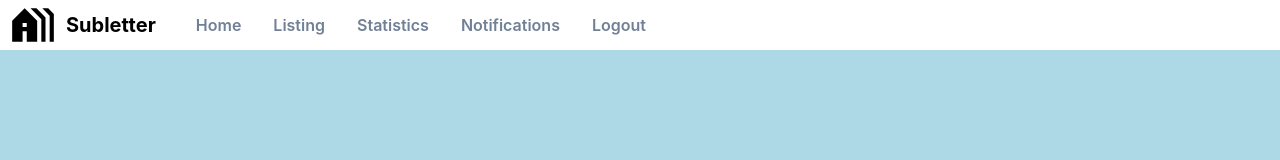
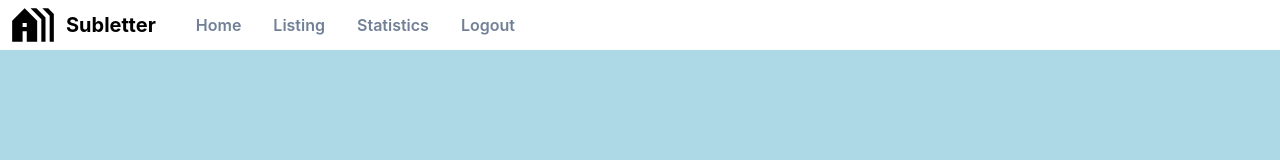
Before and after one commit to dilini-ranaweera/CIS-550-FINAL-PROJECT, a React (Create React App) app in the folder client/: page / in a window 1280 px wide. Shown: the top 160 px of the page. Built offline with nearby package versions, Linux system fonts and the light colour scheme.

Commit message:
remove notifications

```diff
--- a/client/src/components/NavBar.js
+++ b/client/src/components/NavBar.js
@@ -25,7 +25,7 @@ function Navbar() {
             {user && (
               <ButtonGroup variant="link" spacing="8">
                 <Button key="home" onClick={() => navigate('/')}>Home</Button>
-                {['Listing', 'Statistics', 'Notifications'].map((item) => (
+                {['Listing', 'Statistics'].map((item) => (
                   <Button key={item} onClick={() => navigate(`/${item.toLowerCase()}`)}>{item}</Button>
                 ))}
                 <Button key="Logout">Logout</Button>
```
